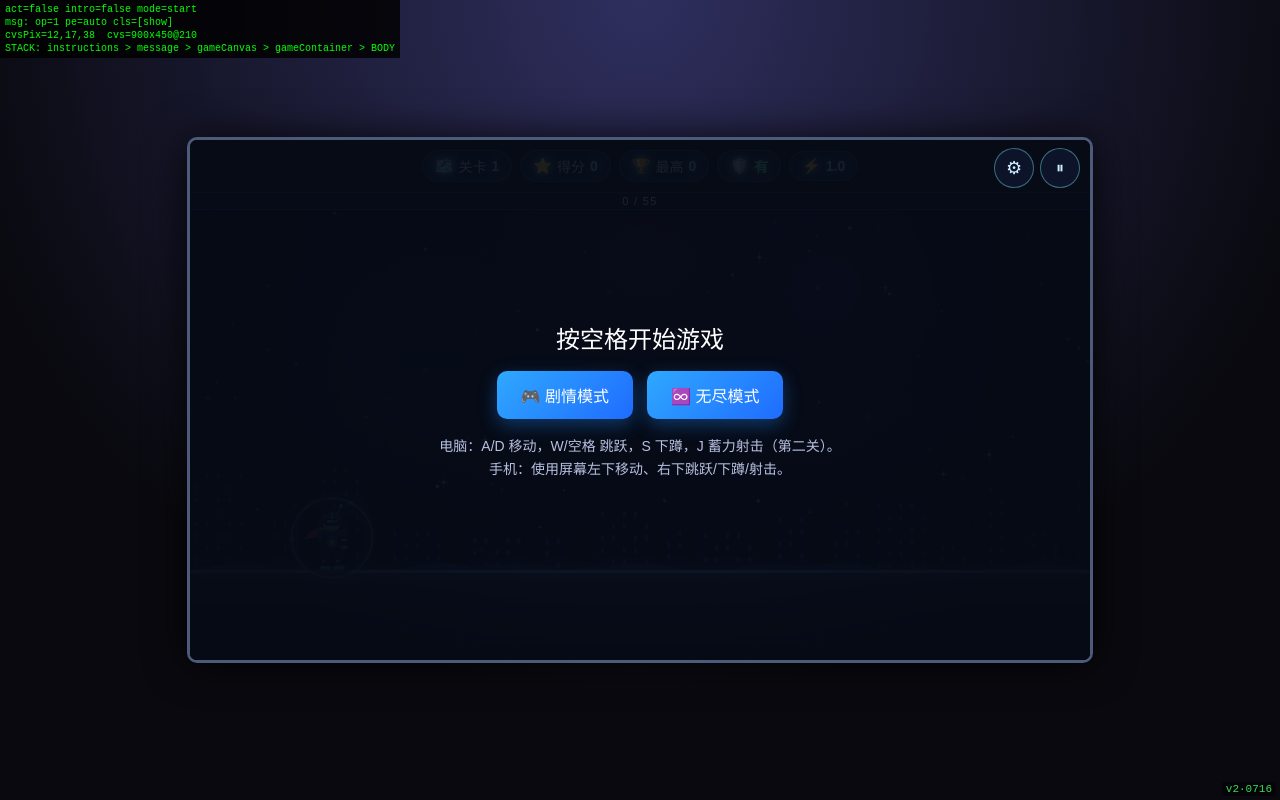
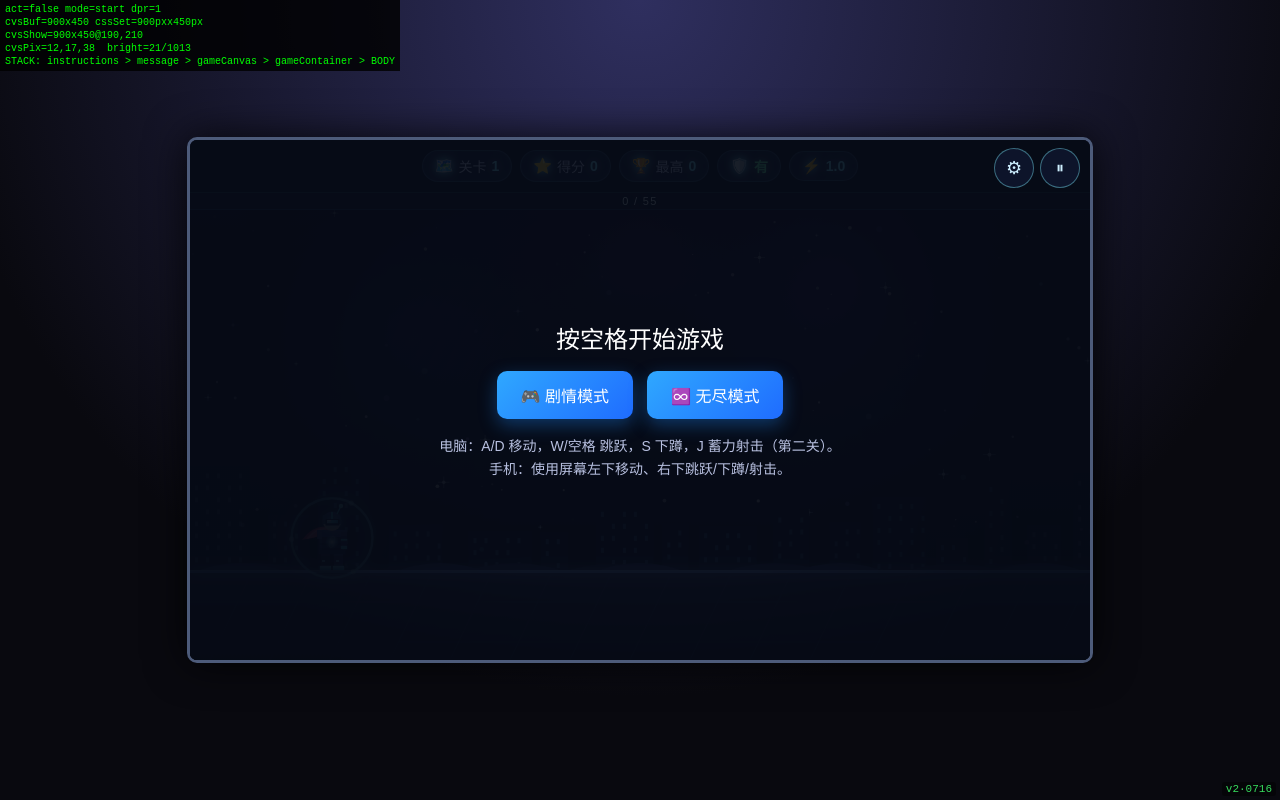
Before and after one commit to jasonxingxing211-beep/jump-dodge-game, a plain HTML site: page index.html in a window 1280 px wide. Drawn offline with Linux system fonts and the light colour scheme.

Commit message:
diag: canvas brightness scan

```diff
--- a/index.html
+++ b/index.html
@@ -3795,15 +3795,22 @@
         try {
           const r = canvas.getBoundingClientRect();
           const cx = Math.round(r.left + r.width / 2), cy = Math.round(r.top + r.height / 2);
-          let pix = '?';
-          try { const d = ctx.getImageData(canvas.width >> 1, canvas.height >> 1, 1, 1).data; pix = d[0] + ',' + d[1] + ',' + d[2]; } catch (e) { pix = 'e'; }
+          let pix = '?', bright = 0, tot = 0;
+          try {
+            const img = ctx.getImageData(0, 0, canvas.width, canvas.height).data;
+            const mid = ((canvas.height >> 1) * canvas.width + (canvas.width >> 1)) * 4;
+            pix = img[mid] + ',' + img[mid + 1] + ',' + img[mid + 2];
+            for (let i = 0; i < img.length; i += 4 * 400) { tot++; if (img[i] + img[i + 1] + img[i + 2] > 140) bright++; }
+          } catch (e) { pix = 'ERR:' + (e.message || e.name).slice(0, 24); }
           let stack = '';
-          try { const els = document.elementsFromPoint(cx, cy); stack = els.slice(0, 5).map(e => (e.id || e.tagName) + (getComputedStyle(e).opacity !== '1' ? '(op' + getComputedStyle(e).opacity + ')' : '')).join(' > '); } catch (e) { stack = 'e'; }
+          try { const els = document.elementsFromPoint(cx, cy); stack = els.slice(0, 5).map(e => (e.id || e.tagName)).join(' > '); } catch (e) { stack = 'e'; }
           const mcs = getComputedStyle(message);
+          const cvsCss = canvas.style.width + 'x' + canvas.style.height;
           p.textContent =
-            'act=' + state.active + ' intro=' + state.intro.active + ' mode=' + state.messageMode + '\n' +
-            'msg: op=' + mcs.opacity + ' pe=' + mcs.pointerEvents + ' cls=[' + message.className + ']\n' +
-            'cvsPix=' + pix + '  cvs=' + Math.round(r.width) + 'x' + Math.round(r.height) + '@' + Math.round(r.top) + '\n' +
+            'act=' + state.active + ' mode=' + state.messageMode + ' dpr=' + window.devicePixelRatio + '\n' +
+            'cvsBuf=' + canvas.width + 'x' + canvas.height + ' cssSet=' + cvsCss + '\n' +
+            'cvsShow=' + Math.round(r.width) + 'x' + Math.round(r.height) + '@' + Math.round(r.left) + ',' + Math.round(r.top) + '\n' +
+            'cvsPix=' + pix + '  bright=' + bright + '/' + tot + '\n' +
             'STACK: ' + stack;
         } catch (e) { p.textContent = 'diag err: ' + e.message; }
       }, 400);
```
